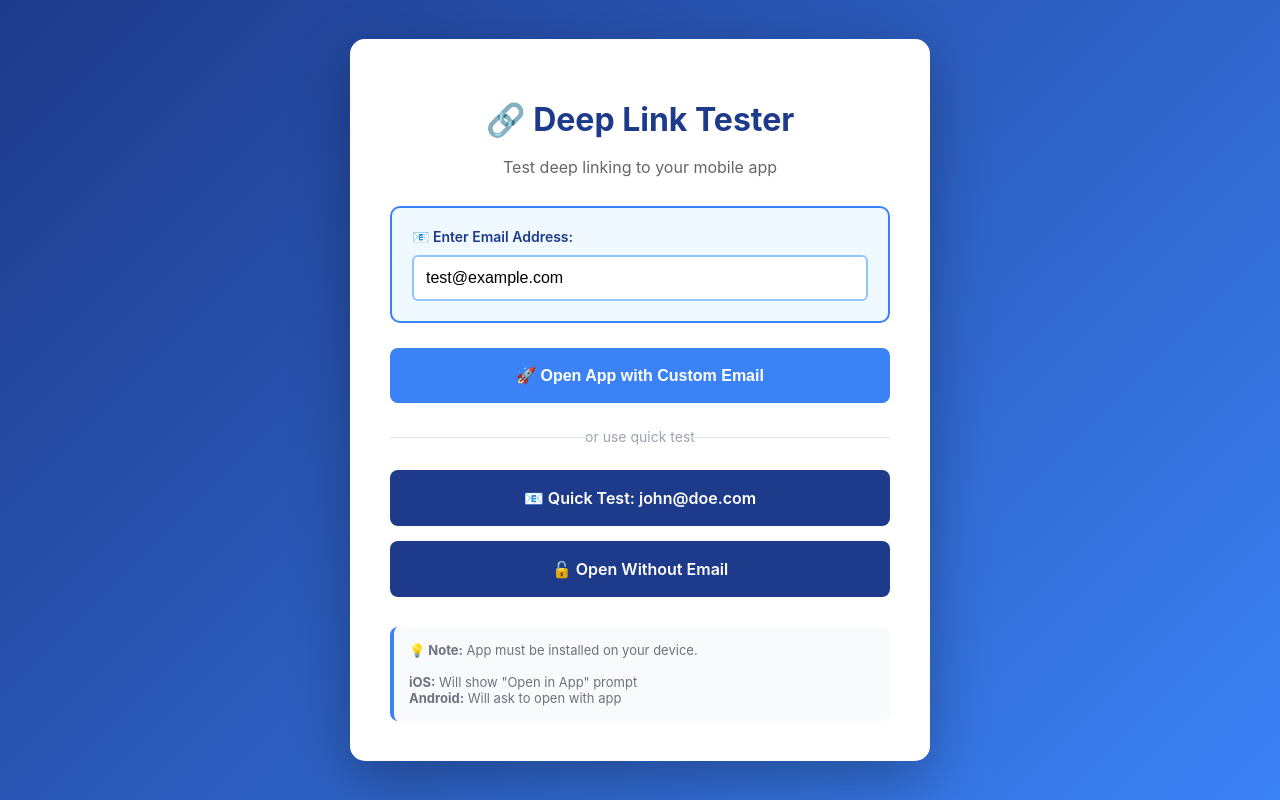
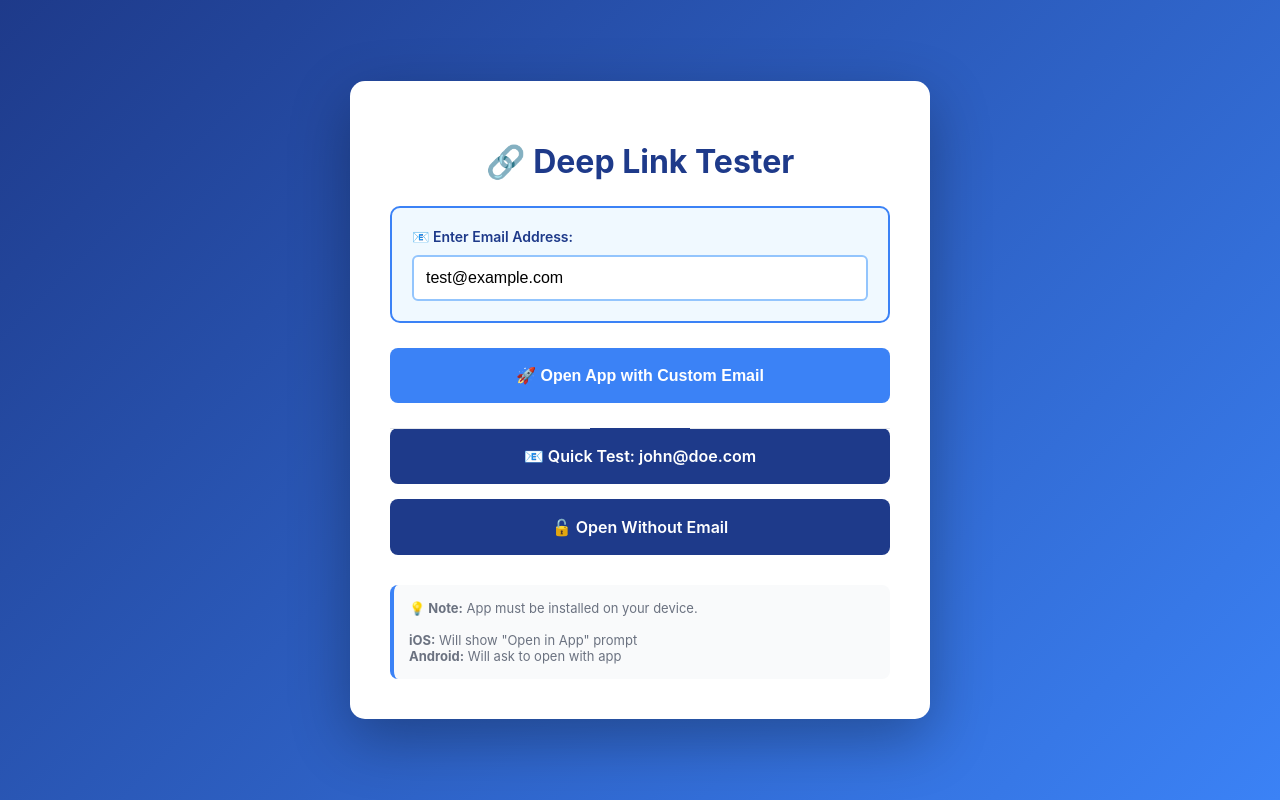
Before and after one commit to mlalovic/deeplink-test, a plain HTML site: page index.html in a window 1280 px wide. Drawn offline with Linux system fonts and the light colour scheme.

Commit message:
Remove extra text

```diff
--- a/index.html
+++ b/index.html
@@ -121,7 +121,6 @@
 <body>
     <div class="container">
         <h1>🔗 Deep Link Tester</h1>
-        <p>Test deep linking to your mobile app</p>
 
         <div class="email-section">
             <label for="emailInput">📧 Enter Email Address:</label>
@@ -137,7 +136,7 @@
             🚀 Open App with Custom Email
         </button>
 
-        <div class="divider">or use quick test</div>
+        <div class="divider"></div>
 
         <a href="dianaconforti://subscription-success?email=john@doe.com" class="button secondary">
             📧 Quick Test: john@doe.com
```
